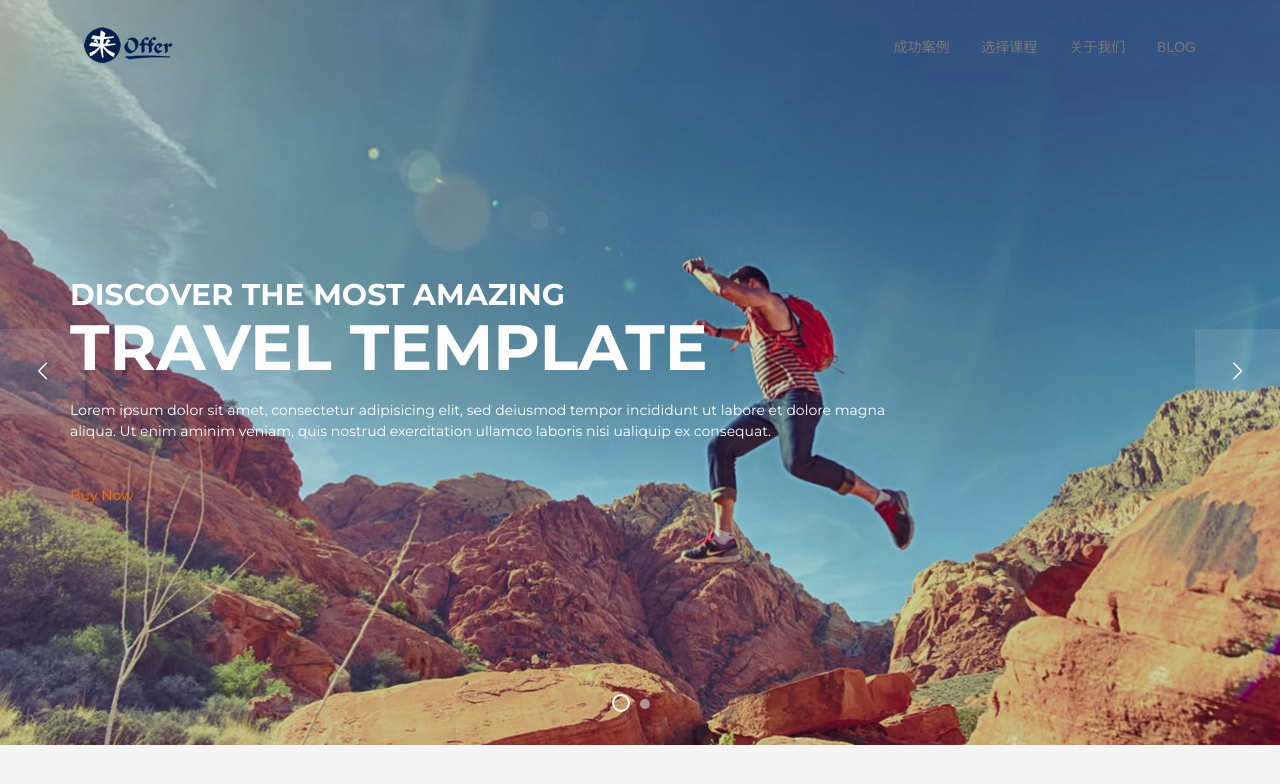
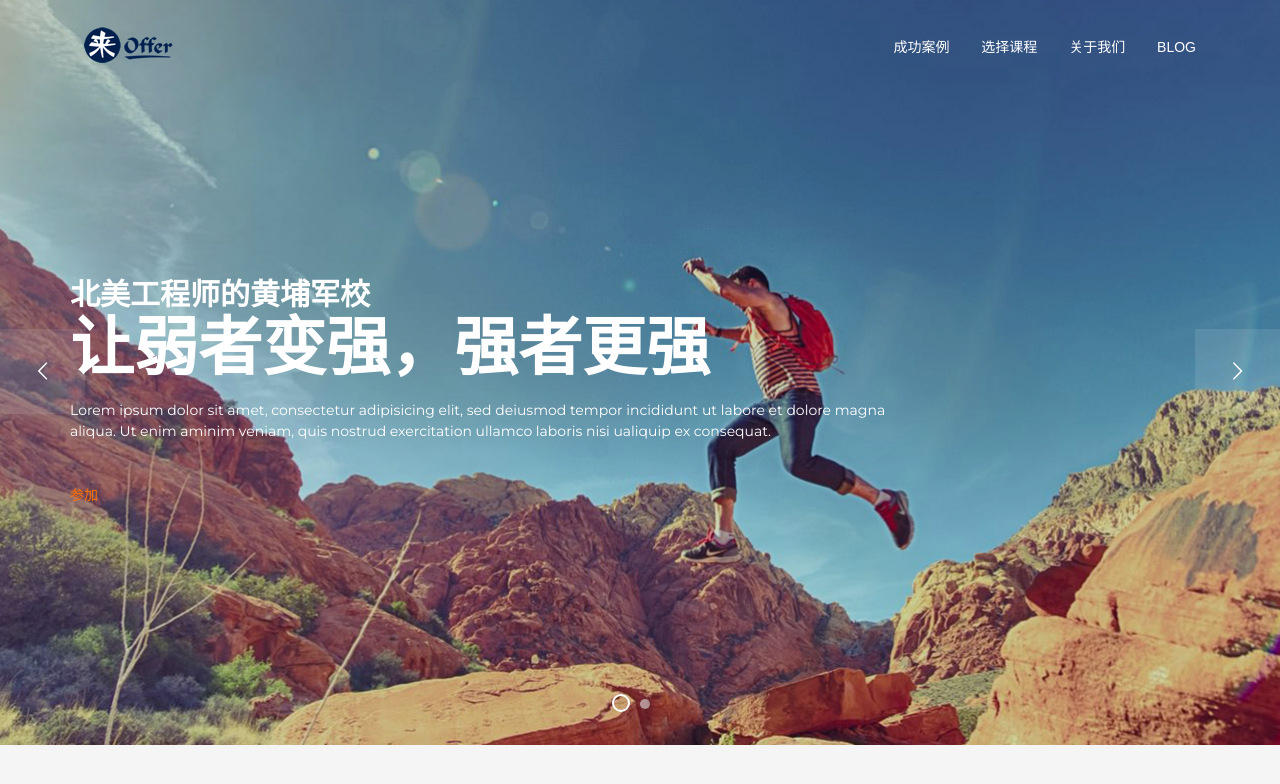
Before and after one commit to adrianhihi/pure-css-template, a website: page src/index.html in a window 1280 px wide. Drawn offline with nearby package versions, Linux system fonts and the light colour scheme.

Commit message:
Updated some text on the hero banner.

```diff
--- a/src/css/index.css
+++ b/src/css/index.css
@@ -9,7 +9,7 @@ body {
     font-family: 'Montserrat', sans-serif;
     font-size: 14px;
     line-height: 21px;
-    color: #969696;
+    color: white;
     font-weight: 400;
     background-color: whitesmoke;
 }
@@ -153,3 +153,12 @@ nav, section {
         display: block;
     }
 }
+
+.pure-menu-link {
+    color: white;
+}
+
+.pure-menu-link:hover {
+    color: #ff891e;
+    background-color: transparent;
+}
--- a/src/index.html
+++ b/src/index.html
@@ -4,7 +4,7 @@
     <meta charset="utf-8">
     <meta http-equiv="X-UA-Compatible" content="IE=edge">
     <meta name="viewport" content="width=device-width, initial-scale=1">
-    <title>LaiOffer</title>
+    <title>LaiOffer v2.0</title>
     <!-- purecss -->
     <link rel="stylesheet" href="https://unpkg.com/purecss@0.6.2/build/pure-min.css" integrity="  sha384-UQiGfs9ICog+LwheBSRCt1o5cbyKIHbwjWscjemyBMT9YCUMZffs6UqUTd0hObXD" crossorigin="anonymous">
     <!--[if lte IE 8]>
@@ -70,8 +70,8 @@
                                   data-start="1000"
                                   data-easing="Back.easeInOut"
                                   data-endspeed="300">
-                                  Discover The Most Amazing
-                                  <span>Travel Template</span>
+                                  北美工程师的黄埔军校
+                                  <span>让弱者变强，强者更强</span>
                                 </div>
                                 <div class="tp-caption rs-caption-2 sft"
                                   data-hoffset="0"
@@ -93,7 +93,7 @@
                                   data-endspeed="300"
                                   data-endeasing="Power1.easeIn"
                                   data-captionhidden="off">
-                                  <span class="page-scroll"><a target="_blank" href="#">Buy Now</a></span>
+                                  <span class="page-scroll"><a target="_blank" href="#">参加</a></span>
                                 </div>
                             </div>
                         </li>
@@ -109,7 +109,7 @@
                                   data-easing="Back.easeInOut"
                                   data-endspeed="300">
                                   Crossing The Limits
-                                  <span>Star Travel</span>
+                                  <span>LaiOffer v2.0</span>
                                 </div>
                                 <div class="tp-caption rs-caption-2 sft text-center"
                                   data-hoffset="0"
```
